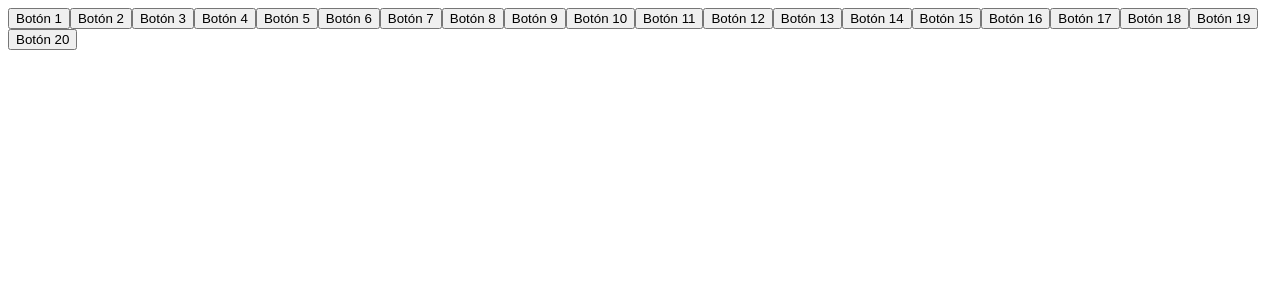
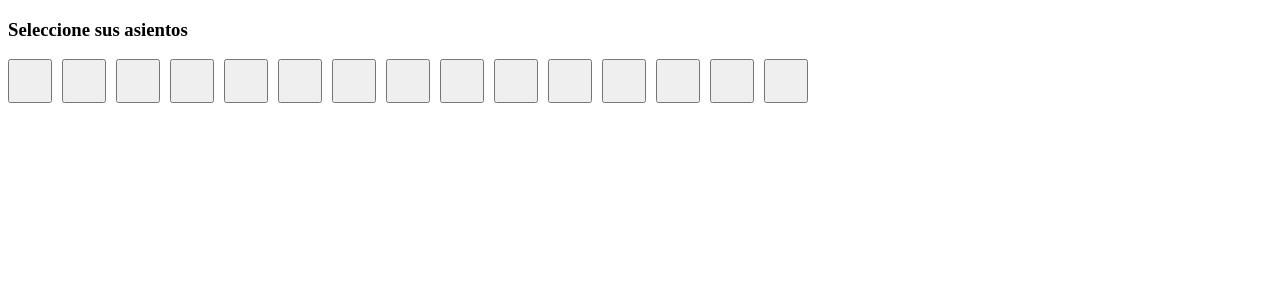
Before and after one commit to startcroft/Modulo2-sprint3, a React (Create React App) app: page /asientos in a window 1280 px wide. Shown: the top 300 px of the page. Built offline with nearby package versions, Linux system fonts and the light colour scheme.

Commit message:
Pintando primeros botones

```diff
--- a/src/components/Asientos/Asientos.jsx
+++ b/src/components/Asientos/Asientos.jsx
@@ -3,12 +3,21 @@ import React from 'react'
 const Asientos = () => {
     const botones = [];
 
-  for (let i = 1; i <= 20; i++) {
-    botones.push(<button key={i}>Botón {i}</button>);
+  for (let i = 1; i <= 15; i++) {
+    botones.push(<button key={i} style={{padding:'20px', }}></button>);
   }
 
   return (
-    <div>{botones}</div>
+    <div>
+        <h3>Seleccione sus asientos</h3>
+        <div>
+
+        </div>
+        <div style={{display:'flex', flexDirection:'row', gap: '10px', width:'5%'}}>
+        {botones}
+        </div>
+
+    </div>
   )
 }
 
```
